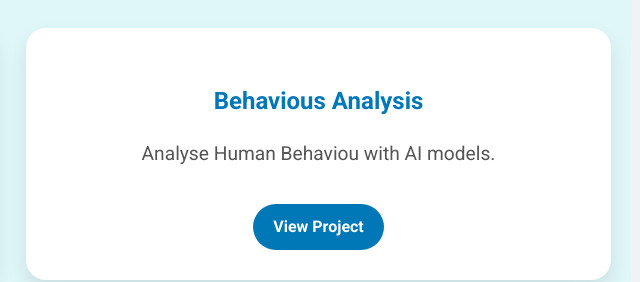
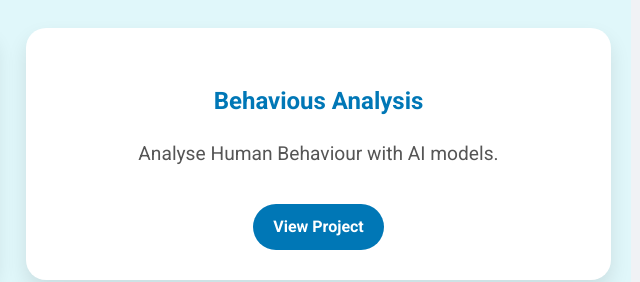
Before and after one commit to awasthi913/ecofreeglobal.github.io, a plain HTML site: page index.html in a window 1280 px wide. Shown: the part 1180-1462 px from the top of the page, 629-1269 px from the left. Drawn offline with Linux system fonts and the light colour scheme.

Commit message:
Update index.html

```diff
--- a/index.html
+++ b/index.html
@@ -200,7 +200,7 @@
       </div>
       <div class="card">
         <h3>Behavious Analysis</h3>
-        <p>Analyse Human Behaviou with AI models.</p>
+        <p>Analyse Human Behaviour with AI models.</p>
         <a href="#">View Project</a>
       </div>
     </div>
```
